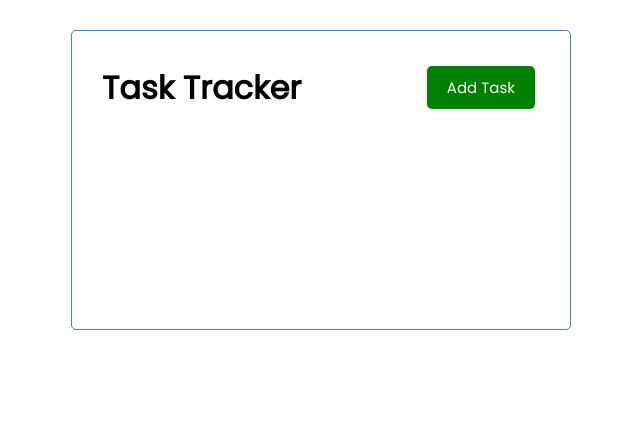
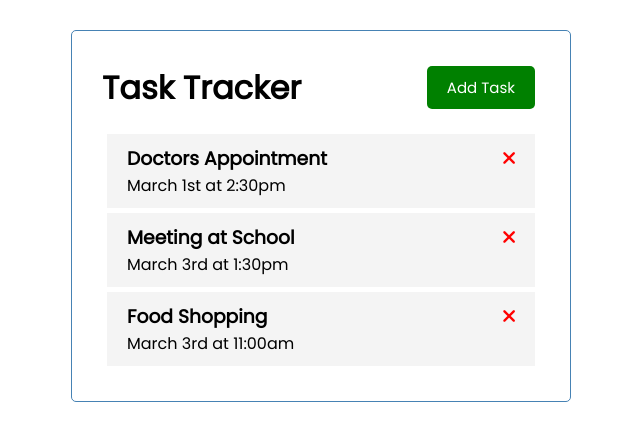
Before and after one commit to matheus-fls/vue-task-tracker, a Vue app: page / in a window 1280 px wide. Shown: the top 440 px of the page, without its empty margins (319-959 px from the left). Built offline with nearby package versions, Linux system fonts and the light colour scheme.

Commit message:
add Task and Tasks components

```diff
--- a/public/index.html
+++ b/public/index.html
@@ -4,6 +4,7 @@
     <meta charset="utf-8">
     <meta http-equiv="X-UA-Compatible" content="IE=edge">
     <meta name="viewport" content="width=device-width,initial-scale=1.0">
+    <link rel="stylesheet" href="https://cdnjs.cloudflare.com/ajax/libs/font-awesome/6.1.1/css/all.min.css" integrity="sha512-KfkfwYDsLkIlwQp6LFnl8zNdLGxu9YAA1QvwINks4PhcElQSvqcyVLLD9aMhXd13uQjoXtEKNosOWaZqXgel0g==" crossorigin="anonymous" referrerpolicy="no-referrer" />
     <link rel="icon" href="<%= BASE_URL %>favicon.ico">
     <title><%= htmlWebpackPlugin.options.title %></title>
   </head>
--- a/src/App.vue
+++ b/src/App.vue
@@ -1,17 +1,47 @@
 <template>
   <div class="container">
     <Header title="Task Tracker" />
+    <Tasks :tasks="tasks" />
   </div>
 </template>
 
 <script>
 import Header from './components/Header.vue'
+import Tasks from './components/Tasks.vue'
 
 export default {
   name: 'App',
   components: {
-    Header
+    Header,
+    Tasks
   },
+  data() {
+    return {
+      tasks: []
+    }
+  },
+  created() {
+    this.tasks = [
+      {
+        id: 1,
+        text: 'Doctors Appointment',
+        day: 'March 1st at 2:30pm',
+        reminder: true,
+      },
+      {
+        id: 2,
+        text: 'Meeting at School',
+        day: 'March 3rd at 1:30pm',
+        reminder: true,
+      },
+      {
+        id: 3,
+        text: 'Food Shopping',
+        day: 'March 3rd at 11:00am',
+        reminder: false,
+      },
+    ]
+  }
 }
 </script>
 
--- /dev/null
+++ b/src/components/Task.vue
@@ -0,0 +1,38 @@
+<template>
+  <div class="task">
+    <h3>
+      {{ task.text }}
+      <i class="fas fa-times"></i>
+    </h3>
+    <p>{{ task.day }}</p>
+  </div>
+</template>
+
+<script>
+  export default {
+    name: 'Task',
+    props: {
+      task: Object
+    }
+  }
+</script>
+
+<style scoped>
+  .fas {
+    color: red;
+  }
+  .task {
+    background: #f4f4f4;
+    margin: 5px;
+    padding: 10px 20px;
+    cursor: pointer;
+  }
+  .task.reminder {
+    border-left: 5px solid green;
+  }
+  .task h3 {
+    display: flex;
+    align-items: center;
+    justify-content: space-between;
+  }
+</style>
--- /dev/null
+++ b/src/components/Tasks.vue
@@ -0,0 +1,19 @@
+<template>
+  <div :key="task.id" v-for="task in tasks">
+    <Task :task="task" />
+  </div>
+</template>
+
+<script>
+  import Task from './Task.vue'
+
+  export default {
+    name: 'Tasks',
+    props: {
+      tasks: Array
+    },
+    components: {
+      Task
+    }
+  }
+</script>
```
